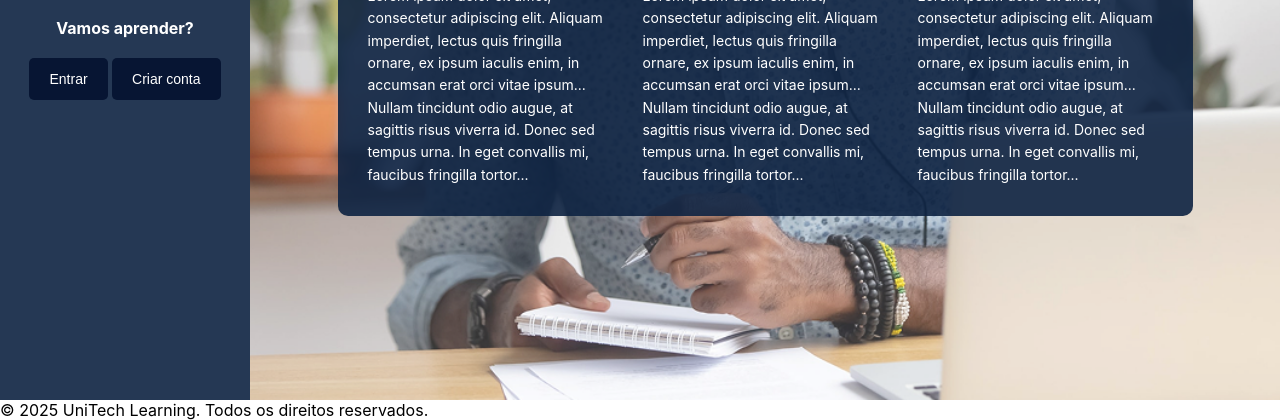
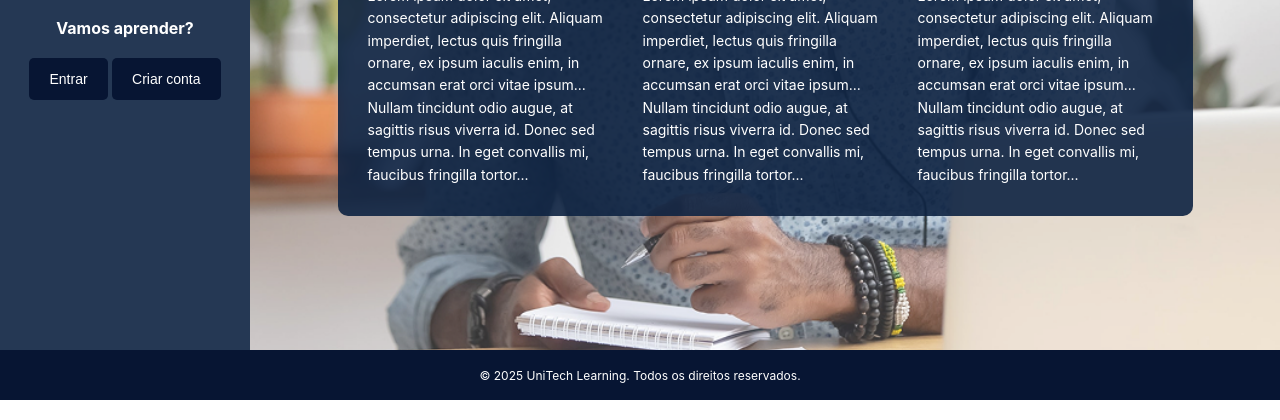
Before and after one commit to GiovannaRezende/UniTechLearning, a website: page pages/home/index.html in a window 1280 px wide. Shown: the part 400-820 px from the top of the page. Drawn offline with Linux system fonts and the light colour scheme.

Commit message:
Corrigindo caminhos de pastas da Home

```diff
--- a/pages/home/index.html
+++ b/pages/home/index.html
@@ -6,7 +6,7 @@
     <meta name="viewport" content="width=device-width, initial-scale=1.0">
     <title>Home | UniTech Learning</title>
     <link rel="shortcut icon" type="imagex/png" href="../../src/assets/images/icon-page.ico">
-    <link rel="stylesheet" href="/pages/home/style.css">
+    <link rel="stylesheet" href="style.css">
 </head>
 
 <body>
@@ -46,13 +46,13 @@
 
     <div id="footer">
         <script>
-            fetch("/components/footer/footer.html")
+            fetch("../../components/footer/footer.html")
                 .then(response => response.text())
                 .then(data => {
                     document.getElementById("footer").innerHTML = data;
                     let link = document.createElement("link");
                     link.rel = "stylesheet";
-                    link.href = "../components/footer/footer.css";
+                    link.href = "../../components/footer/footerFixed.css";
                     document.head.appendChild(link);
                 });
         </script>
```
